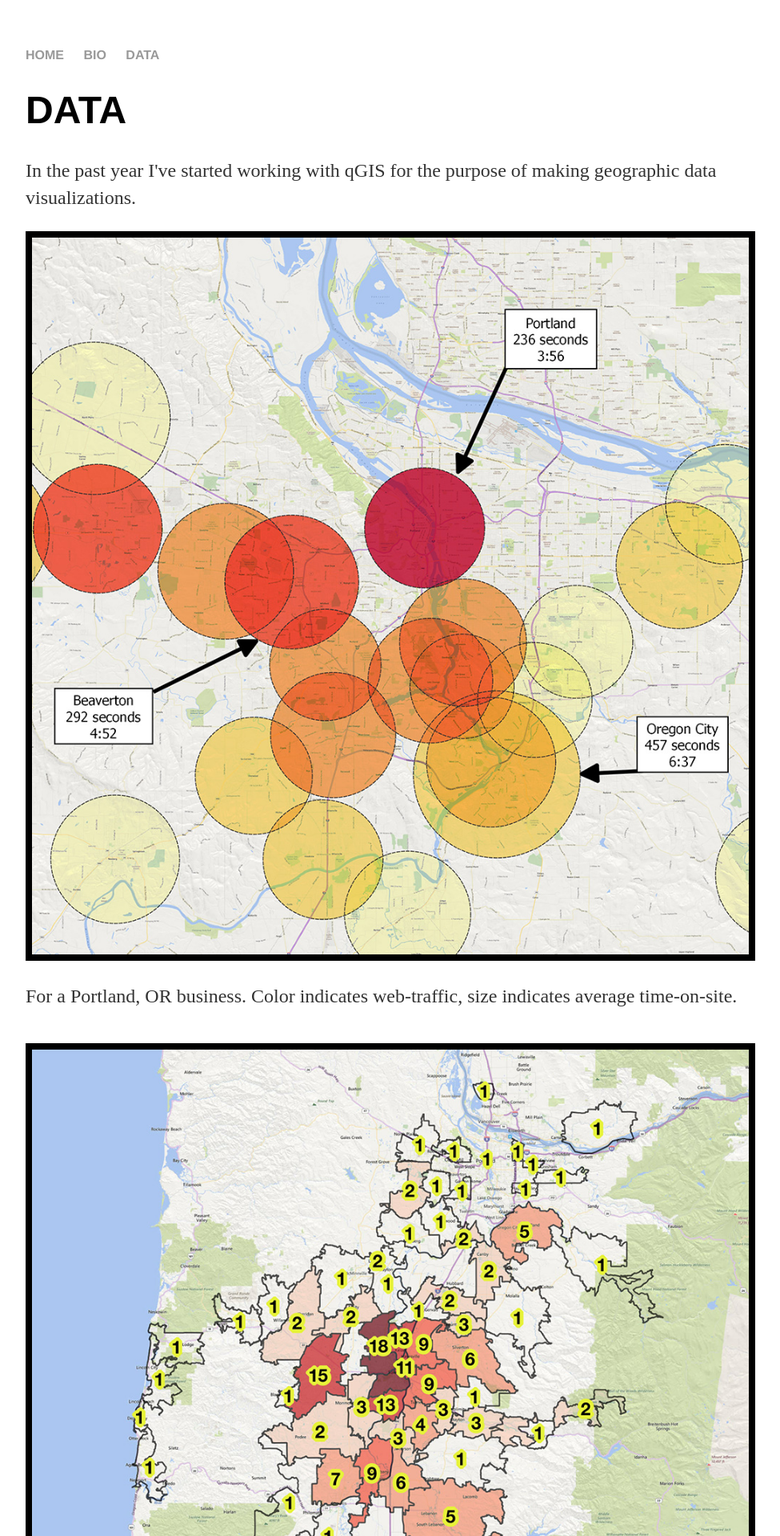
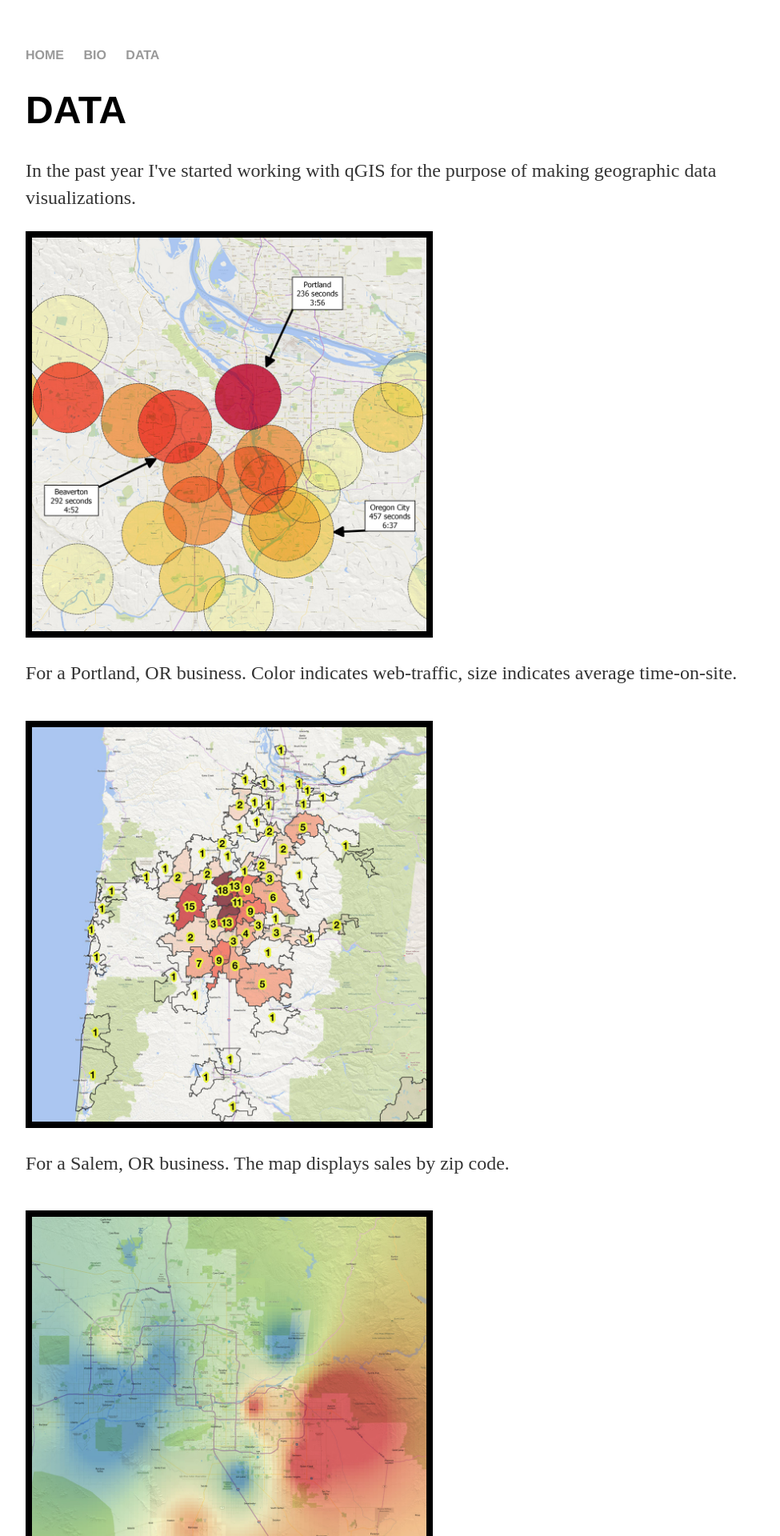
Before and after one commit to mathewolson/mathewolson.github.io, a Jekyll site: the page built from data.html, in a window 1280 px wide. Shown: the top 1920 px of the page at 80% size, without its empty margins (160-1135 px from the left). Built offline with Jekyll 4.4.1, drawn with Linux system fonts in a browser that asks for light colours.

Commit message:
Update data.html

```diff
--- a/data.html
+++ b/data.html
@@ -7,16 +7,16 @@ title: Data
 	<p>In the past year I've started working with qGIS for the purpose of making geographic data visualizations.</p>
 </div>
 	<div>
-	<img src="map1.jpg" width=100% height=auto border=8px/>
+	<img src="map1.jpg" width=55% height=auto border=8px/>
 	</div>
 	<p>For a Portland, OR business. Color indicates web-traffic, size indicates average time-on-site.</p>
 	<br>
   	<div>
-	<img src="map2.jpg" width=100% height=auto border=8px/>
+	<img src="map2.jpg" width=55% height=auto border=8px/>
 	</div>
 	<p>For a Salem, OR business. The map displays sales by zip code.</p>
 	<br>
 	<div>
-	<img src="map3.jpg" width=100% height=auto border=8px/>
+	<img src="map3.jpg" width=55% height=auto border=8px/>
 	</div>
 	<p>For a Mesa, AZ business. Here, a simple Inverse Distance Weighting Interpolation pass is used with average time-on-site collected at the city and town level.</p>
```
